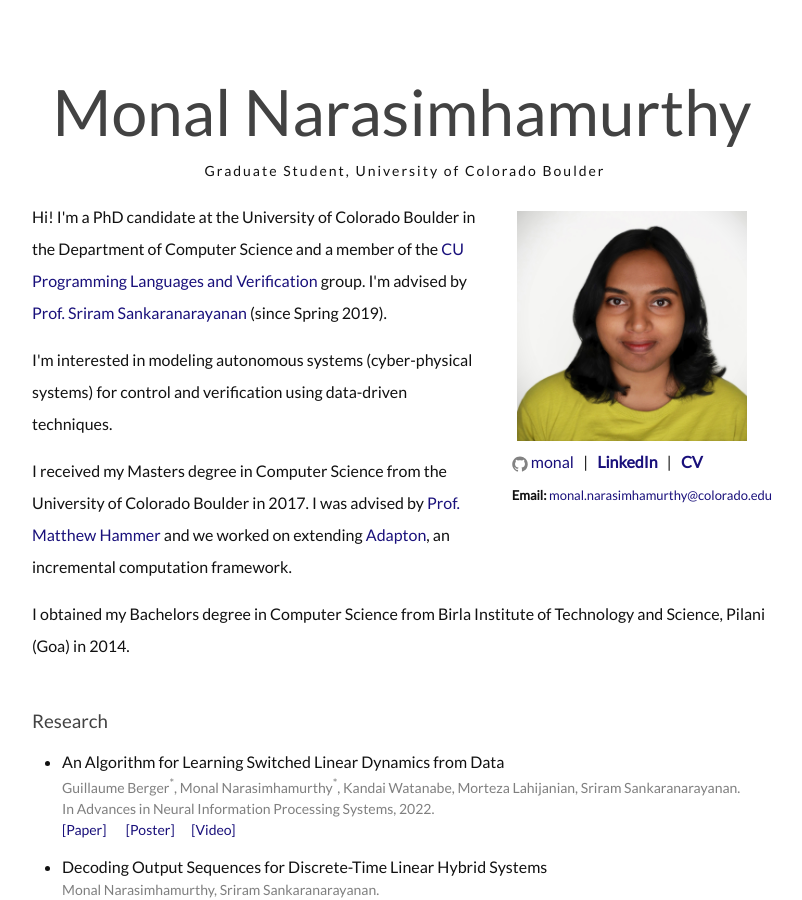
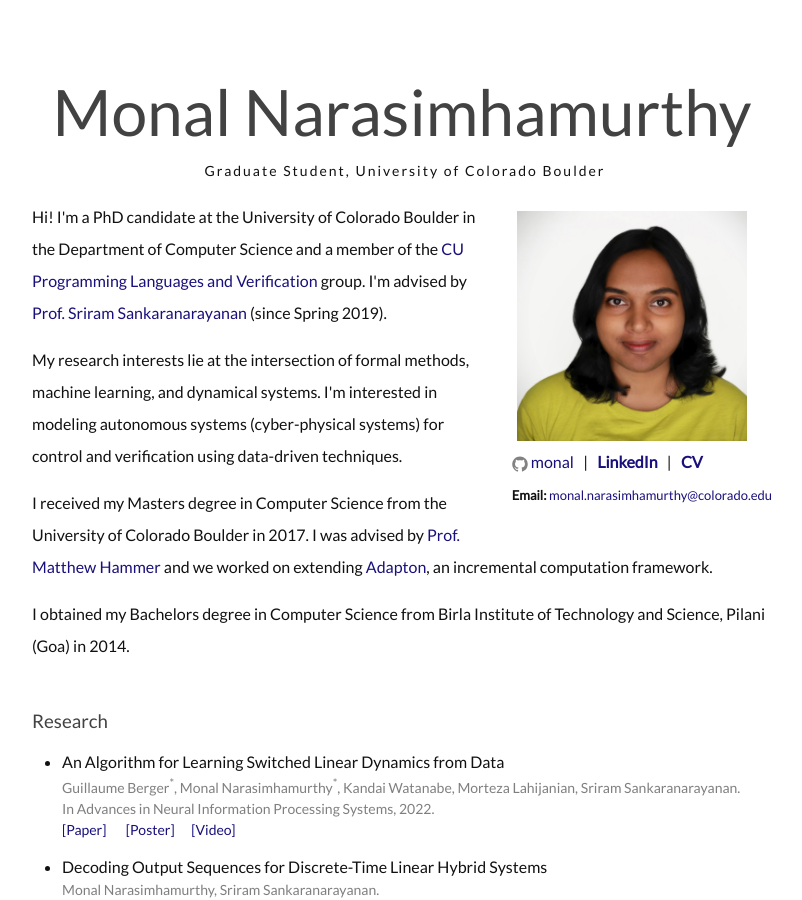
Before and after one commit to monal/monal.github.io, a Jekyll site: the page built from index.html, in a window 1280 px wide and 900 px high. Shown: the whole window, without its empty margins (238-1040 px from the left). Built offline with Jekyll 4.4.1, drawn with Linux system fonts in a browser that asks for light colours; nearby versions of some CDN libraries.

Commit message:
Update index.html

```diff
--- a/index.html
+++ b/index.html
@@ -22,6 +22,7 @@ I'm advised by <a href="http://www.cs.colorado.edu/~srirams/index.html">Prof. Sr
 <p>
 
 </p>
+My research interests lie at the intersection of formal methods, machine learning, and dynamical systems.
 I'm interested in modeling autonomous systems (cyber-physical systems) for control and verification using data-driven techniques.
 </p>
 
```
